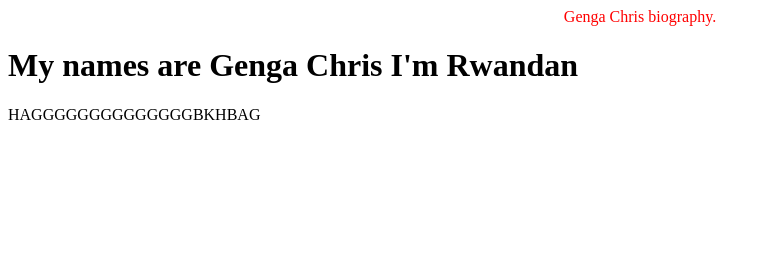
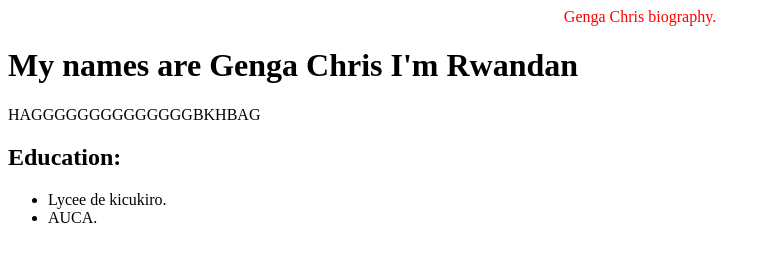
Before and after one commit to Gengachris/exercise2, a plain HTML site: page index.html in a window 1280 px wide. Shown: the whole page, without its empty margins (0-771 px from the left). Drawn offline with Linux system fonts and the light colour scheme.

Commit message:
I just added the education section.

```diff
--- a/index.html
+++ b/index.html
@@ -10,6 +10,11 @@
     <header>Genga Chris biography.</header>
     <h1>My names are Genga Chris I'm Rwandan </h1>
     <p>HAGGGGGGGGGGGGGGBKHBAG</p>
+    <h2>Education:</h2>
+    <ul>
+        <li>Lycee de kicukiro.</li>
+        <li>AUCA.</li>
+    </ul>
 
 </body>
 </html>
```
